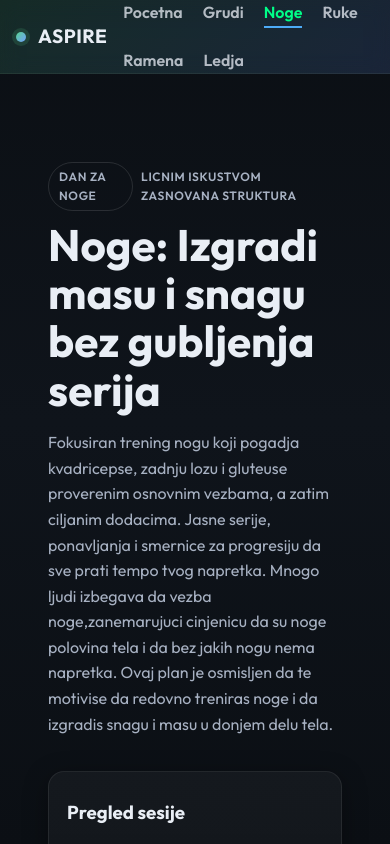
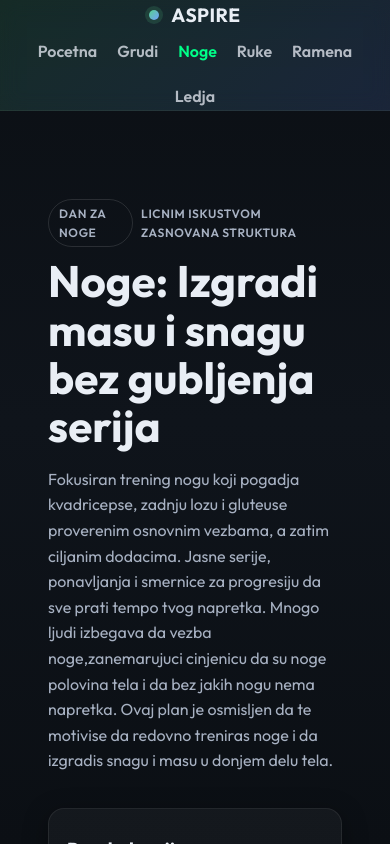
Before and after one commit to NemanjaNene/GYM-web-site, a website: page gym-backend/Legs.html in a window 390 px wide. Drawn offline with Linux system fonts and the light colour scheme.

Commit message:
nove izmene

```diff
--- a/gym-backend/arms.css
+++ b/gym-backend/arms.css
@@ -223,3 +223,10 @@ header .links a.active {
 }
 html{ background: var(--bg); }
 html, body{ overflow-x: hidden; overscroll-behavior: none; }
+
+@media (max-width: 560px){
+  .nav{ flex-direction: column; align-items: center; gap: 8px; padding: 10px 12px; }
+  .brand{ justify-content: center; }
+  .links{ flex-wrap: wrap; justify-content: center; gap: 12px; }
+  header .links a.active{ border-bottom: none; padding-bottom: 0; }
+}
--- a/gym-backend/back.css
+++ b/gym-backend/back.css
@@ -119,3 +119,9 @@ html, body{ overflow-x: hidden; overscroll-behavior: none; }
 .links a.active {
   border-bottom: 2px solid #4dabf7;
 }
+@media (max-width: 560px){
+  .nav{ flex-direction: column; align-items: center; gap: 8px; padding: 10px 12px; }
+  .brand{ justify-content: center; }
+  .links{ flex-wrap: wrap; justify-content: center; gap: 12px; }
+  header .links a.active{ border-bottom: none; padding-bottom: 0; }
+}
--- a/gym-backend/chesStyle.css
+++ b/gym-backend/chesStyle.css
@@ -198,3 +198,10 @@ header .nav.container {
 header .links a.active {
   color: #00ff88 !important;
 }
+
+@media (max-width: 560px){
+  .nav{ flex-direction: column; align-items: center; gap: 8px; padding: 10px 12px; }
+  .brand{ justify-content: center; }
+  .links{ flex-wrap: wrap; justify-content: center; gap: 12px; }
+  header .links a.active{ border-bottom: none; padding-bottom: 0; }
+}
--- a/gym-backend/legs.css
+++ b/gym-backend/legs.css
@@ -159,3 +159,9 @@ html, body{ overflow-x: hidden; overscroll-behavior: none; }
 .links a.active {
   border-bottom: 2px solid #4dabf7;
 }
+@media (max-width: 560px){
+  .nav{ flex-direction: column; align-items: center; gap: 8px; padding: 10px 12px; }
+  .brand{ justify-content: center; }
+  .links{ flex-wrap: wrap; justify-content: center; gap: 12px; }
+  header .links a.active{ border-bottom: none; padding-bottom: 0; }
+}
--- a/gym-backend/shoulders.css
+++ b/gym-backend/shoulders.css
@@ -233,3 +233,9 @@ header .links a.active {
 }
 html{ background: var(--bg); }
 html, body{ overflow-x: hidden; overscroll-behavior: none; }
+@media (max-width: 560px){
+  .nav{ flex-direction: column; align-items: center; gap: 8px; padding: 10px 12px; }
+  .brand{ justify-content: center; }
+  .links{ flex-wrap: wrap; justify-content: center; gap: 12px; }
+  header .links a.active{ border-bottom: none; padding-bottom: 0; }
+}
```
